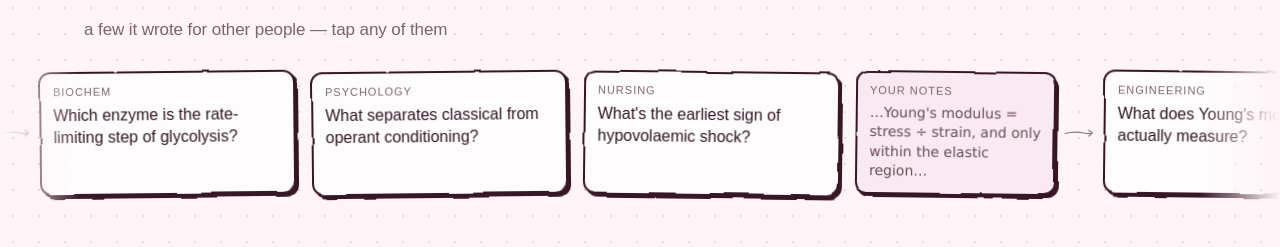
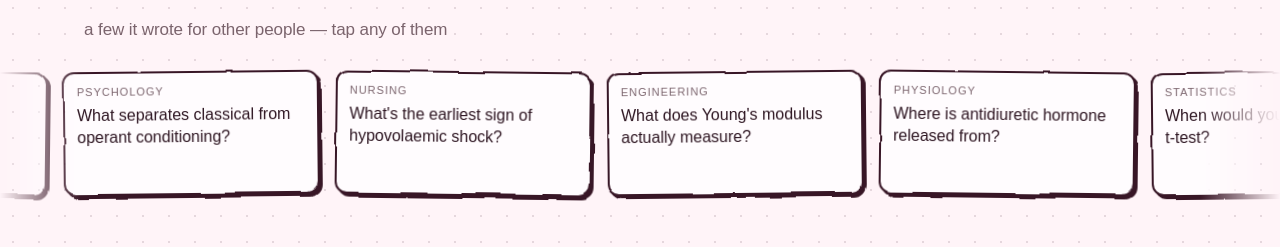
Before and after one commit to itsruwins/achi, a Next.js app: page / in a window 1280 px wide. Shown: the part 681-928 px from the top of the page. Built offline with nearby package versions, Linux system fonts and the light colour scheme; no server answers; a web font is replaced by a local one.

Commit message:
Clean up the Strip Cards

```diff
--- a/src/app/sketch.css
+++ b/src/app/sketch.css
@@ -638,12 +638,21 @@
 /*
   A drifting track has to stop before it can be operated.
 
-  `focus-within` matters as much as `hover`: without it a keyboard user tabs
-  into a card that is still sliding out from under them, and the flip they
-  trigger lands off-screen.
+  Hover is the main case, and `:has(:focus-visible)` covers the keyboard one —
+  without it, tabbing into a card means aiming at something still sliding out
+  from under you.
+
+  It is deliberately NOT `:focus-within`, which was the first attempt and was
+  wrong: clicking a button focuses it, so the track stayed paused after the
+  pointer left and only resumed once focus moved somewhere else. `:focus-visible`
+  matches only focus the browser decides to indicate — a Tab, not a mouse click —
+  so the keyboard case is preserved and clicking no longer latches the pause.
+
+  Nothing is lost for the mouse: while you're reading a card you just flipped,
+  your pointer is still on it, so hover is already holding the track.
 */
 .sk-marquee:hover .sk-marquee-track,
-.sk-marquee:focus-within .sk-marquee-track {
+.sk-marquee:has(:focus-visible) .sk-marquee-track {
   animation-play-state: paused;
 }
 
--- a/src/features/marketing/components/sketch-strip.tsx
+++ b/src/features/marketing/components/sketch-strip.tsx
@@ -2,39 +2,29 @@
 
 import { useState } from "react";
 
-import { SketchConnector } from "@/components/ui/sketch";
 import { cn } from "@/lib/utils/cn";
 
 /**
  * Sample cards, drifting past — and every one of them is a real card.
  *
- * Each entry flips on click exactly like the hero card, rather than the strip
- * showing pre-flipped answers as separate items. Where a card was written from
- * source material, the notes sit *beside* it with an arrow between, so the
- * paste-in / card-out idea reads as one object instead of two positions in a
- * queue.
+ * Each flips on click exactly like the hero card, so the strip demonstrates the
+ * card format rather than asserting it. None of these questions appear in the
+ * hero deck, so nothing is duplicated between the two.
  *
- * None of these questions appear in the hero deck, so nothing is duplicated
- * between the two.
- *
- * The track pauses on hover and on focus-within. That isn't decoration: a card
- * you have to click while it slides away is a moving target, and without the
- * pause the flip is effectively unusable with a mouse and impossible to reach
- * by keyboard.
+ * The track pauses on hover and on keyboard focus. That isn't decoration: a
+ * card you have to click while it slides away is a moving target, and without
+ * the pause the flip is barely usable with a mouse and unreachable by keyboard.
  */
 
 type Item = {
   subject: string;
   front: string;
   back: string;
-  /** Source material this card was written from, shown alongside it. */
-  note?: string;
 };
 
 const STRIP: Item[] = [
   {
     subject: "Biochem",
-    note: "…PFK-1 catalyses the committed step of glycolysis…",
     front: "Which enzyme is the rate-limiting step of glycolysis?",
     back: "Phosphofructokinase-1 — the committed step of the pathway.",
   },
@@ -50,7 +40,6 @@ const STRIP: Item[] = [
   },
   {
     subject: "Engineering",
-    note: "…Young's modulus = stress ÷ strain, and only within the elastic region…",
     front: "What does Young's modulus actually measure?",
     back: "Stiffness — a material's resistance to elastic deformation.",
   },
@@ -66,7 +55,6 @@ const STRIP: Item[] = [
   },
   {
     subject: "Phil History",
-    note: "…at Pugad Lawin, August 1896, the Katipuneros tore up their cédulas…",
     front: "What did the Cry of Pugad Lawin begin?",
     back: "The Philippine Revolution against Spanish rule.",
   },
@@ -91,11 +79,12 @@ export function SketchStrip() {
         gap, the full width contains one more gap than the half-width does, so
         translating exactly -50% lands half a gap off and the loop jumps.
 
-        Duration scales with the item count — it's total travel time, so adding
-        cards at a fixed duration silently speeds the drift up.
+        Duration is total travel time, so it has to track the width of the set:
+        it came down from 86s when the notes cards were removed, or the same set
+        over a shorter track would have drifted noticeably slower.
       */}
       <div className="sk-marquee overflow-hidden py-3 [mask-image:linear-gradient(90deg,transparent,black_5rem,black_calc(100%-5rem),transparent)]">
-        <ul className="sk-marquee-track flex w-max animate-[achi-marquee_86s_linear_infinite] items-stretch motion-reduce:animate-none">
+        <ul className="sk-marquee-track flex w-max animate-[achi-marquee_64s_linear_infinite] items-stretch motion-reduce:animate-none">
           {[...STRIP, ...STRIP].map((item, i) => {
             // The second copy exists only so the loop can seam. It's hidden
             // from readers and made inert, because it contains real buttons —
@@ -110,42 +99,13 @@ export function SketchStrip() {
                 aria-hidden={duplicate || undefined}
                 inert={duplicate || undefined}
               >
-                <Entry item={item} seed={i} />
+                <FlipCard item={item} seed={i} />
               </li>
             );
           })}
         </ul>
       </div>
     </section>
-  );
-}
-
-function Entry({ item, seed }: { item: Item; seed: number }) {
-  if (!item.note) return <FlipCard item={item} seed={seed} />;
-
-  return (
-    <div className="flex items-center gap-2">
-      {/* The source, on the second surface — raw material rather than output,
-          and deliberately not a card, so it never looks flippable. */}
-      <div
-        className={cn(
-          "sk-edge sk-cast-sm sk-fill-sunken sk-live h-[7.75rem] w-[12.5rem] px-3.5 py-3",
-          seed % 2 === 0 ? "sk-tilt-a" : "sk-tilt-b",
-        )}
-      >
-        <span className="sk-mono block text-subtle">your notes</span>
-        <p className="mt-1 text-[0.875rem] leading-snug text-muted">
-          {item.note}
-        </p>
-      </div>
-
-      <SketchConnector
-        aria-hidden="true"
-        className="h-5 w-8 shrink-0 text-[var(--ink-soft)]"
-      />
-
-      <FlipCard item={item} seed={seed + 1} />
-    </div>
   );
 }
 
```
